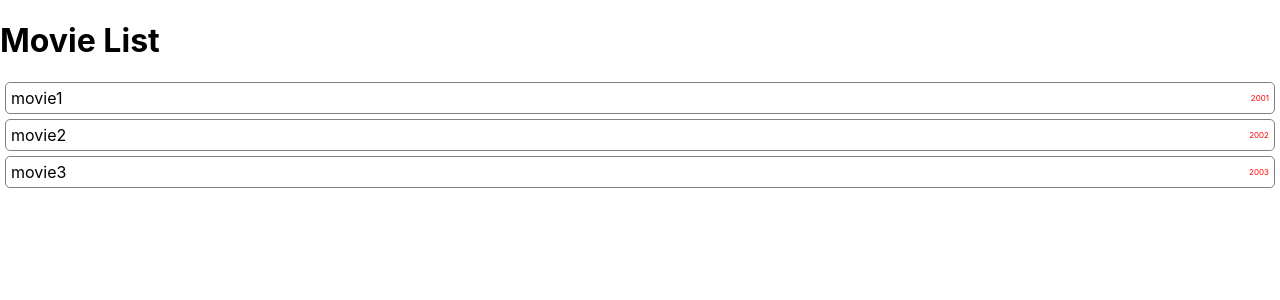
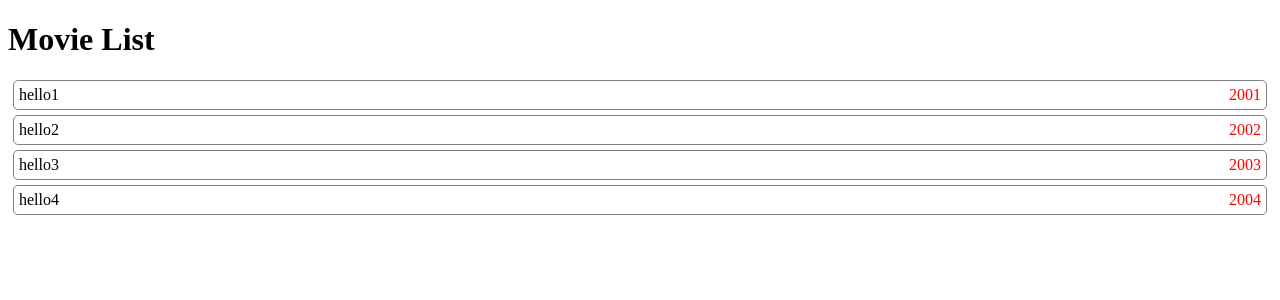
Before and after one commit to stnqls/react-tic-tac-toe, a React (Create React App) app: page / in a window 1280 px wide. Shown: the top 300 px of the page. Built offline with nearby package versions, Linux system fonts and the light colour scheme.

Commit message:
Component와 props

```diff
--- a/src/App.js
+++ b/src/App.js
@@ -1,27 +1,23 @@
 import React from 'react';
+import Movie from './components/Movie';
 function App() {
-  const movies = [
-    {title: 'movie1', year: 2001},
-    {title: 'movie2', year: 2002},
-    {title: 'movie3', year: 2003},
+
+  const movies= [
+    {title: 'hello1', year: 2001},
+    {title: 'hello2', year:2002},
+    {title: 'hello3', year:2003},
+    {title: 'hello4', year:2004},
   ];
-  const renderMovies = movies.map((movie)=> {
-    return (
-      <div className="movie" key={movie.title}>
-      <div className="movie-title">{movie.title}</div>
-      <div className="movie-year">{movie.year}</div>
-    </div>
+
+  const renderMovies = movies.map(movie => {
+    return(
+      <Movie movie={movie} key={movie.title}/>
     );
-  });
+  })
   return (
   <div className="App">
     <h1>Movie List</h1>
     {renderMovies}
-    {/* <div className="movie">
-      <div className="movie-title">{movies[0].title}</div>
-      <div className="movie-year">{movies[0].year}</div>
-    </div> */}
-
   </div>
     );
 }
--- /dev/null
+++ b/src/components/Movie.js
@@ -0,0 +1,12 @@
+import React from 'react';
+
+const Movie= (props) => {
+  return(
+    <div className="movie">
+      <div className="movie-title">{props.movie.title}</div>
+      <div className="movie-year">{props.movie.year}</div>
+    </div>
+  );
+};
+
+export default Movie;
--- a/src/index.css
+++ b/src/index.css
@@ -1,18 +1,4 @@
-body {
-  margin: 0;
-  font-family: -apple-system, BlinkMacSystemFont, 'Segoe UI', 'Roboto', 'Oxygen',
-    'Ubuntu', 'Cantarell', 'Fira Sans', 'Droid Sans', 'Helvetica Neue',
-    sans-serif;
-  -webkit-font-smoothing: antialiased;
-  -moz-osx-font-smoothing: grayscale;
-}
-
-code {
-  font-family: source-code-pro, Menlo, Monaco, Consolas, 'Courier New',
-    monospace;
-}
-
-.movie {
+.movie{
   display: flex;
   align-items: center;
   border: 1px solid gray;
@@ -20,10 +6,9 @@ code {
   padding: 5px;
   margin: 5px;
 }
-.movie .movie-title {
+.movie-title {
   flex-grow: 1;
 }
-.movie .movie-year {
-  font-size: .5rem;
+.movie-year {
   color: red;
 }
```
